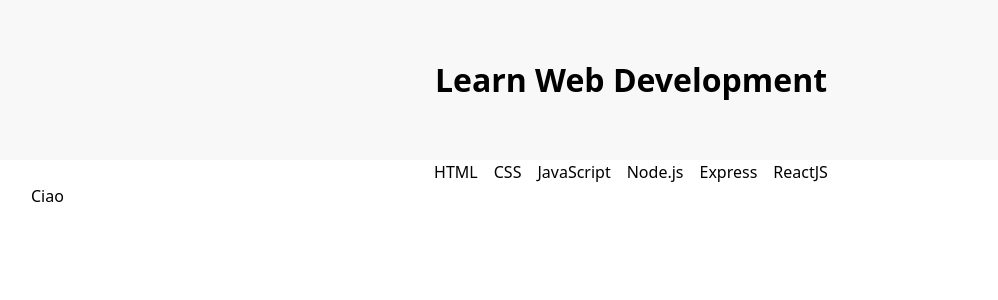
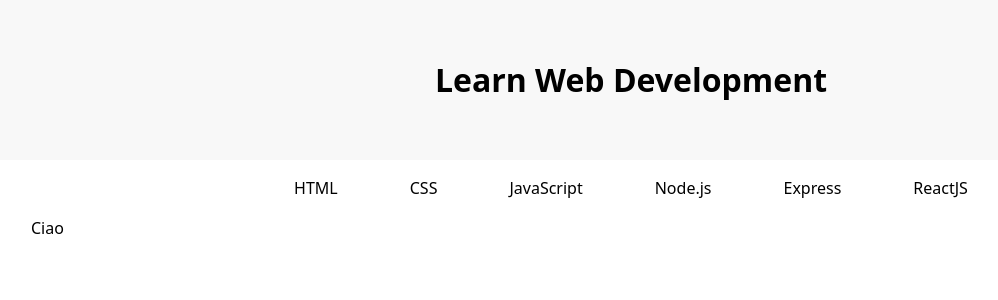
Before and after one commit to lorenzoferrante97/react-use-state, a React (Vite) app: page / in a window 1280 px wide. Shown: the top 300 px of the page, without its empty margins (9-1007 px from the left). Built offline with nearby package versions, Linux system fonts and the light colour scheme; a web font is replaced by a local one.

Commit message:
add: button comp props

```diff
--- a/src/components/buttons/Button.jsx
+++ b/src/components/buttons/Button.jsx
@@ -3,12 +3,13 @@
 
 export default function Button (props) {
 
-    const title = props.lang.title;
+    const { lang, type } = props;
+    const title = lang.title;
 
     return (
 
         <>
-            <button>{title}</button>
+            <button className="px-7u py-4u rounded-md">{title}</button>
         </>
 
     )
--- a/src/components/buttons/ButtonGroup.jsx
+++ b/src/components/buttons/ButtonGroup.jsx
@@ -13,7 +13,11 @@ export default function ButtonGroup () {
                 {/* ciclo languages per btn comp */}
                 {
                     languages.map( (language) => {
-                        return <Button key={language.id} lang={language} />
+                        return <Button
+                            key={language.id}
+                            lang={language}
+                            type={`${language.id === 1 ? 'active' : 'default'}`}
+                        />
                     } )
                 }
             </div>
```
